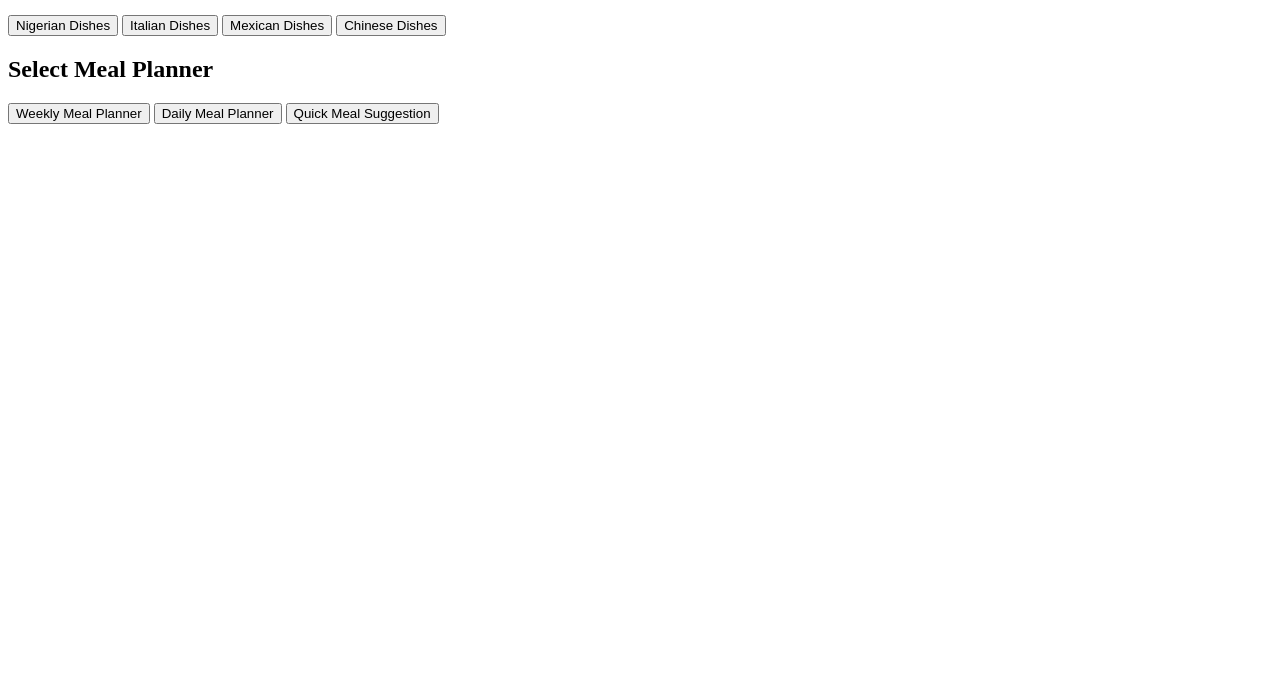
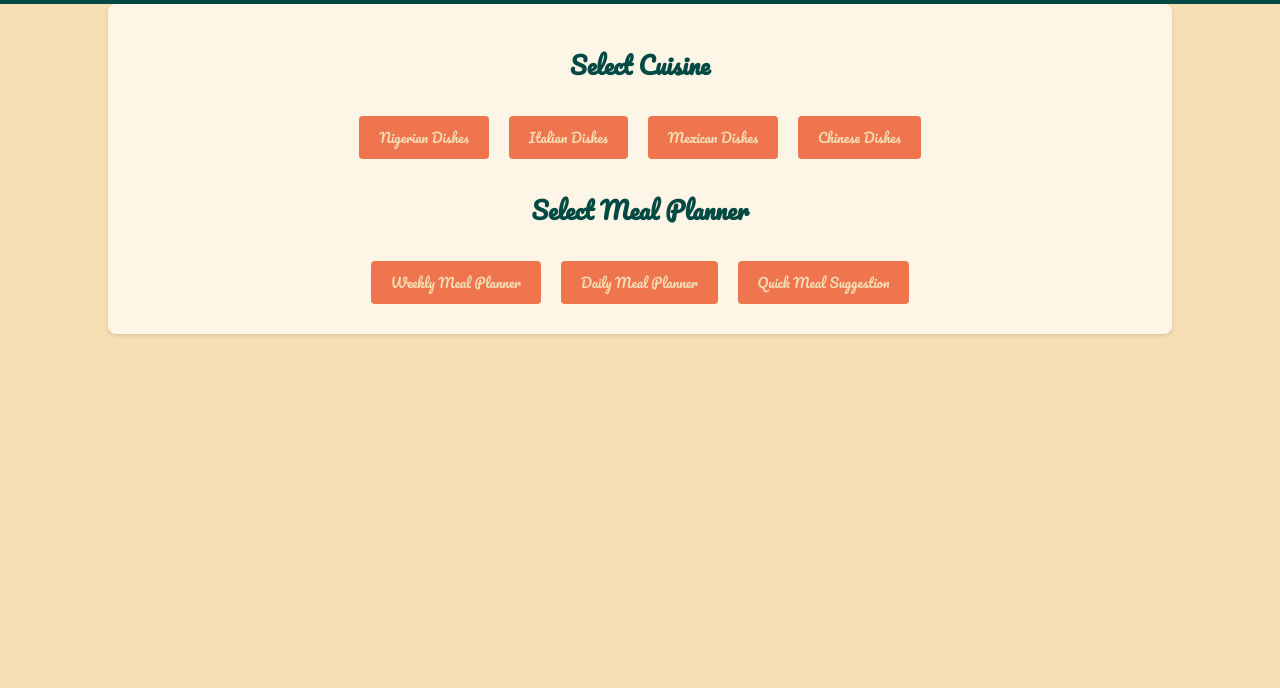
Before and after one commit to Daniel-Cyprain/Fitflexx, a plain HTML site: page plan.html in a window 1280 px wide. Shown: the part 112-800 px from the top of the page. Drawn offline with nearby package versions, Linux system fonts and the light colour scheme.

Commit message:
Update plan.html

```diff
--- a/plan.html
+++ b/plan.html
@@ -4,7 +4,7 @@
     <meta charset="UTF-8">
     <meta name="viewport" content="width=device-width, initial-scale=1.0">
     <title>Meal Planner</title>
-    <link rel="stylesheet" href="Pla.css">
+    <link rel="stylesheet" href="Plan.css">
     <link href="https://fonts.googleapis.com/css2?family=Pacifico&display=swap" rel="stylesheet">
 </head>
 <body>
```
